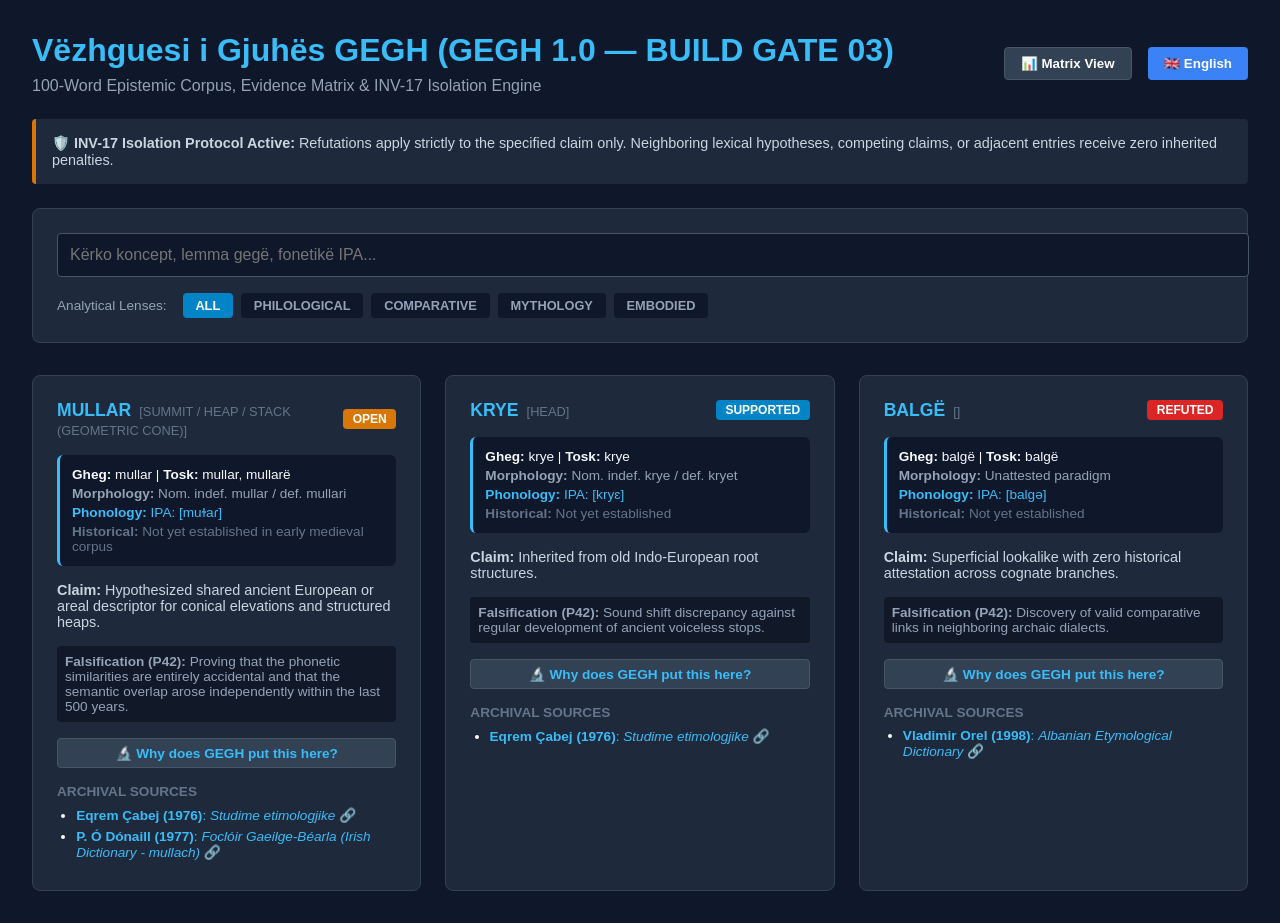
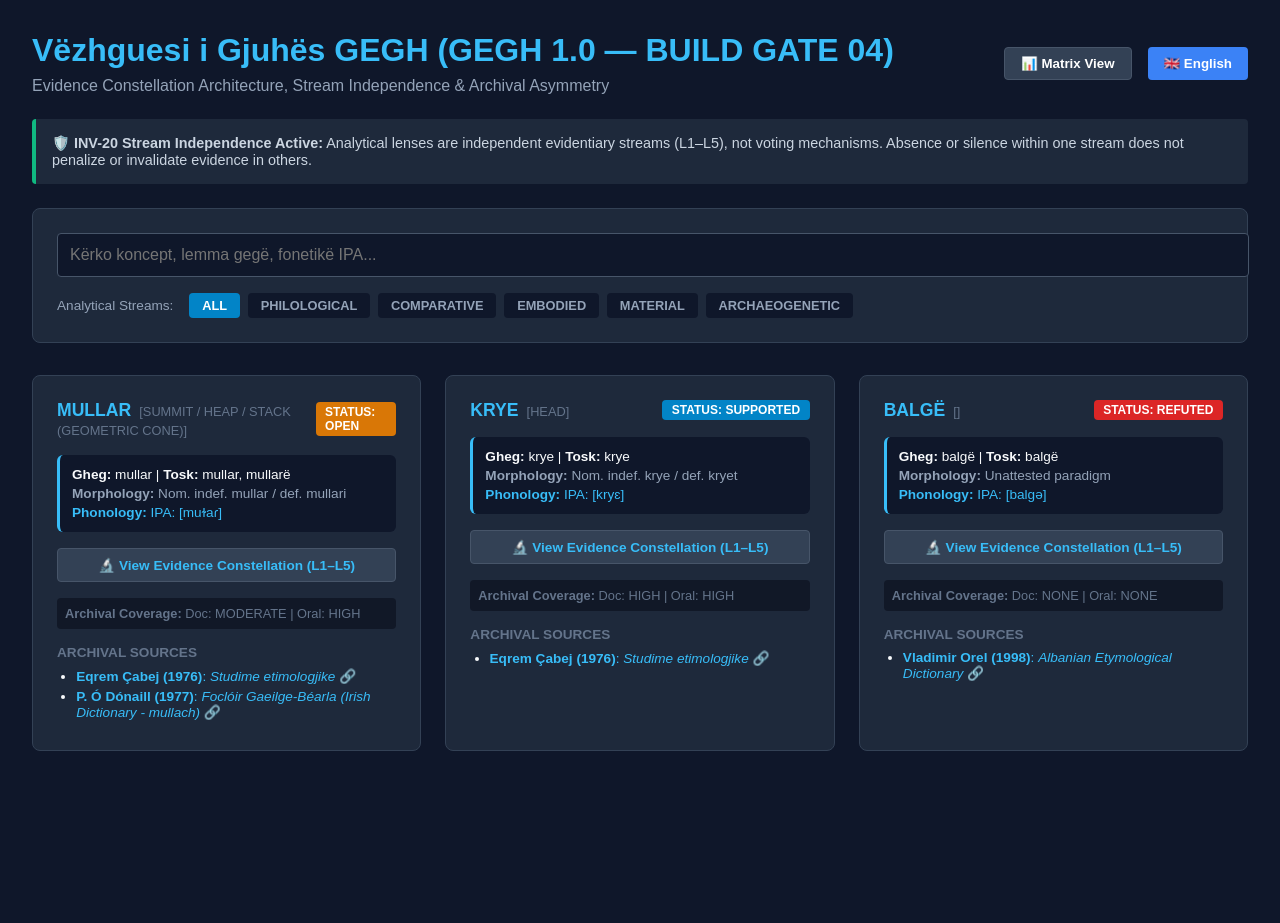
Before and after one commit to Erionxh/gegh-di-explorer, a Next.js app: page / in a window 1280 px wide. After the commit the page ends 864 px from the top, so only its background shows below. Built offline with nearby package versions, Linux system fonts and the light colour scheme.

Commit message:
Update page.js

```diff
--- a/app/page.js
+++ b/app/page.js
@@ -8,17 +8,22 @@ export default function Home() {
   const [searchTerm, setSearchTerm] = useState('');
   const [selectedLens, setSelectedLens] = useState('all');
   const [viewMode, setViewMode] = useState('cards');
-  const [activeWhy, setActiveWhy] = useState(null); // INV-17 Rationale Drawer
+  const [activeConstellation, setActiveConstellation] = useState(null);
   const t = translations[lang];
 
   const filteredData = lexicalCorpus.filter(item => {
+    const lemmaStr = item.lemma || '';
+    const conceptStr = item.concept || '';
+    const idStr = item.id || '';
+    const ghegArr = item.attestations?.gheg || [];
+
     const matchesSearch =
-      item.lemma.toLowerCase().includes(searchTerm.toLowerCase()) ||
-      item.concept.toLowerCase().includes(searchTerm.toLowerCase()) ||
-      item.id.toLowerCase().includes(searchTerm.toLowerCase()) ||
-      item.attestations.gheg.some(g => g.toLowerCase().includes(searchTerm.toLowerCase()));
+      lemmaStr.toLowerCase().includes(searchTerm.toLowerCase()) ||
+      conceptStr.toLowerCase().includes(searchTerm.toLowerCase()) ||
+      idStr.toLowerCase().includes(searchTerm.toLowerCase()) ||
+      ghegArr.some(g => g.toLowerCase().includes(searchTerm.toLowerCase()));
 
-    const matchesLens = selectedLens === 'all' || item.lenses.includes(selectedLens);
+    const matchesLens = selectedLens === 'all' || item.lenses?.includes(selectedLens);
 
     return matchesSearch && matchesLens;
   });
@@ -26,9 +31,11 @@ export default function Home() {
   const getStatusColor = (status) => {
     switch(status) {
       case 'SUPPORTED': return '#0284c7';
+      case 'OBSERVATION_SUPPORTED': return '#10b981';
       case 'OPEN': return '#d97706';
       case 'DISPUTED': return '#ca8a04';
       case 'REFUTED': return '#dc2626';
+      case 'NO_RELEVANT_EVIDENCE': return '#64748b';
       default: return '#64748b';
     }
   };
@@ -38,8 +45,8 @@ export default function Home() {
       {/* Header */}
       <div style={{ display: 'flex', justifyContent: 'space-between', alignItems: 'center', marginBottom: '1.5rem' }}>
         <div>
-          <h1 style={{ margin: 0, color: '#38bdf8' }}>{t.title} (GEGH 1.0 — BUILD GATE 03)</h1>
-          <p style={{ margin: '0.5rem 0 0', color: '#94a3b8' }}>100-Word Epistemic Corpus, Evidence Matrix & INV-17 Isolation Engine</p>
+          <h1 style={{ margin: 0, color: '#38bdf8' }}>{t.title} (GEGH 1.0 — BUILD GATE 04)</h1>
+          <p style={{ margin: '0.5rem 0 0', color: '#94a3b8' }}>Evidence Constellation Architecture, Stream Independence & Archival Asymmetry</p>
         </div>
         <div style={{ display: 'flex', gap: '1rem' }}>
           <button
@@ -57,9 +64,9 @@ export default function Home() {
         </div>
       </div>
 
-      {/* INV-17 Rule Notice Banner */}
-      <div style={{ background: '#1e293b', borderLeft: '4px solid #d97706', padding: '1rem', borderRadius: '4px', marginBottom: '1.5rem', fontSize: '0.9rem', color: '#cbd5e1' }}>
-        <strong>🛡️ INV-17 Isolation Protocol Active:</strong> Refutations apply strictly to the specified claim only. Neighboring lexical hypotheses, competing claims, or adjacent entries receive zero inherited penalties.
+      {/* INV-20 Notice Banner */}
+      <div style={{ background: '#1e293b', borderLeft: '4px solid #10b981', padding: '1rem', borderRadius: '4px', marginBottom: '1.5rem', fontSize: '0.9rem', color: '#cbd5e1' }}>
+        <strong>🛡️ INV-20 Stream Independence Active:</strong> Analytical lenses are independent evidentiary streams (L1–L5), not voting mechanisms. Absence or silence within one stream does not penalize or invalidate evidence in others.
       </div>
 
       {/* Search & Lenses */}
@@ -73,8 +80,8 @@ export default function Home() {
         />
 
         <div style={{ display: 'flex', gap: '0.5rem', flexWrap: 'wrap', alignItems: 'center' }}>
-          <span style={{ color: '#94a3b8', fontSize: '0.85rem', marginRight: '0.5rem' }}>Analytical Lenses:</span>
-          {['all', 'philological', 'comparative', 'mythology', 'embodied'].map((lens) => (
+          <span style={{ color: '#94a3b8', fontSize: '0.85rem', marginRight: '0.5rem' }}>Analytical Streams:</span>
+          {['all', 'philological', 'comparative', 'embodied', 'material', 'archaeogenetic'].map((lens) => (
             <button
               key={lens}
               onClick={() => setSelectedLens(lens)}
@@ -98,7 +105,7 @@ export default function Home() {
 
       {/* Conditional View */}
       {viewMode === 'cards' ? (
-        <div style={{ display: 'grid', gridTemplateColumns: 'repeat(auto-fit, minmax(360px, 1fr))', gap: '1.5rem' }}>
+        <div style={{ display: 'grid', gridTemplateColumns: 'repeat(auto-fit, minmax(380px, 1fr))', gap: '1.5rem' }}>
           {filteredData.map((item) => (
             <div key={item.id} style={{ background: '#1e293b', padding: '1.5rem', borderRadius: '8px', border: '1px solid #334155', display: 'flex', flexDirection: 'column', gap: '1rem' }}>
               <div style={{ display: 'flex', justifyContent: 'space-between', alignItems: 'center' }}>
@@ -107,49 +114,55 @@ export default function Home() {
                   <span style={{ color: '#64748b', fontSize: '0.8rem', marginLeft: '0.5rem' }}>[{item.concept}]</span>
                 </div>
                 <span style={{ background: getStatusColor(item.status), padding: '0.2rem 0.6rem', borderRadius: '4px', fontSize: '0.75rem', fontWeight: 'bold', textTransform: 'uppercase', color: '#fff' }}>
-                  {item.status}
+                  Status: {item.status}
                 </span>
               </div>
 
-              {/* Attestation & Phonology Matrix */}
+              {/* Attestation & Phonology */}
               <div style={{ background: '#0f172a', padding: '0.75rem', borderRadius: '6px', fontSize: '0.85rem', color: '#f8fafc', borderLeft: '3px solid #38bdf8', display: 'flex', flexDirection: 'column', gap: '0.25rem' }}>
-                <div><strong>Gheg:</strong> {item.attestations.gheg.join(', ')} | <strong>Tosk:</strong> {item.attestations.tosk.join(', ')}</div>
-                <div style={{ color: '#94a3b8' }}><strong>Morphology:</strong> {item.attestations.morphology}</div>
-                <div style={{ color: '#38bdf8' }}><strong>Phonology:</strong> {item.attestations.phonology}</div>
-                <div style={{ color: '#64748b' }}><strong>Historical:</strong> {item.attestations.historical[0]}</div>
+                <div><strong>Gheg:</strong> {item.attestations?.gheg?.join(', ')} | <strong>Tosk:</strong> {item.attestations?.tosk?.join(', ')}</div>
+                <div style={{ color: '#94a3b8' }}><strong>Morphology:</strong> {item.attestations?.morphology}</div>
+                <div style={{ color: '#38bdf8' }}><strong>Phonology:</strong> {item.attestations?.phonology}</div>
               </div>
 
-              {/* Claims & Hypotheses */}
-              <div style={{ fontSize: '0.9rem', color: '#cbd5e1' }}>
-                <strong>Claim:</strong> {item.claims[0].description}
-              </div>
-
-              <div style={{ fontSize: '0.85rem', color: '#94a3b8', background: '#111827', padding: '0.5rem', borderRadius: '4px' }}>
-                <strong>Falsification (P42):</strong> {item.falsificationCondition}
-              </div>
-
-              {/* "Why?" Interactive Rationale Button */}
+              {/* Evidence Constellation Preview */}
               <div>
                 <button
-                  onClick={() => setActiveWhy(activeWhy === item.id ? null : item.id)}
-                  style={{ width: '100%', padding: '0.4rem', background: '#334155', color: '#38bdf8', border: '1px solid #475569', borderRadius: '4px', cursor: 'pointer', fontSize: '0.85rem', fontWeight: 'bold' }}
+                  onClick={() => setActiveConstellation(activeConstellation === item.id ? null : item.id)}
+                  style={{ width: '100%', padding: '0.5rem', background: '#334155', color: '#38bdf8', border: '1px solid #475569', borderRadius: '4px', cursor: 'pointer', fontSize: '0.85rem', fontWeight: 'bold' }}
                 >
-                  {activeWhy === item.id ? '🔬 Hide Rationale ("Why?")' : '🔬 Why does GEGH put this here?'}
+                  {activeConstellation === item.id ? '🔬 Hide Evidence Constellation' : '🔬 View Evidence Constellation (L1–L5)'}
                 </button>
 
-                {activeWhy === item.id && (
-                  <div style={{ background: '#0b0f19', padding: '0.75rem', borderRadius: '4px', marginTop: '0.5rem', fontSize: '0.85rem', color: '#94a3b8', border: '1px dashed #38bdf8' }}>
-                    <strong style={{ color: '#f8fafc' }}>Epistemic Rationale:</strong> {item.whyRationale}
+                {activeConstellation === item.id && item.evidenceConstellation && (
+                  <div style={{ background: '#0b0f19', padding: '0.75rem', borderRadius: '4px', marginTop: '0.5rem', fontSize: '0.8rem', color: '#94a3b8', border: '1px dashed #38bdf8', display: 'flex', flexDirection: 'column', gap: '0.5rem' }}>
+                    <strong style={{ color: '#f8fafc' }}>Evidence Constellation Matrix:</strong>
+                    {Object.entries(item.evidenceConstellation.streams).map(([streamName, streamData]) => (
+                      <div key={streamName} style={{ background: '#111827', padding: '0.4rem', borderRadius: '4px', borderLeft: `3px solid ${getStatusColor(streamData.state)}` }}>
+                        <div style={{ display: 'flex', justifyContent: 'space-between', color: '#f8fafc', fontWeight: 'bold' }}>
+                          <span>{streamName}</span>
+                          <span style={{ color: getStatusColor(streamData.state) }}>{streamData.state}</span>
+                        </div>
+                        <div style={{ fontSize: '0.75rem', color: '#94a3b8', marginTop: '0.2rem' }}>{streamData.description}</div>
+                      </div>
+                    ))}
                   </div>
                 )}
               </div>
+
+              {/* Archival Asymmetry summary */}
+              {item.archivalAsymmetry && (
+                <div style={{ fontSize: '0.8rem', color: '#64748b', background: '#111827', padding: '0.5rem', borderRadius: '4px' }}>
+                  <strong>Archival Coverage:</strong> Doc: {item.archivalAsymmetry.documentaryCoverage} | Oral: {item.archivalAsymmetry.oralCoverage}
+                </div>
+              )}
 
               <div>
                 <h4 style={{ margin: '0 0 0.5rem 0', fontSize: '0.85rem', color: '#64748b', textTransform: 'uppercase' }}>
                   Archival Sources
                 </h4>
                 <ul style={{ margin: 0, paddingLeft: '1.2rem', fontSize: '0.85rem' }}>
-                  {item.sources.map((src, idx) => (
+                  {item.sources?.map((src, idx) => (
                     <li key={idx} style={{ marginBottom: '0.35rem' }}>
                       <a href={src.url} target="_blank" rel="noopener noreferrer" style={{ color: '#38bdf8', textDecoration: 'none' }}>
                         <strong>{src.author} ({src.year})</strong>: <em>{src.work}</em> 🔗
@@ -166,29 +179,29 @@ export default function Home() {
           <table style={{ width: '100%', borderCollapse: 'collapse', textAlign: 'left', fontSize: '0.9rem' }}>
             <thead>
               <tr style={{ background: '#0f172a', color: '#38bdf8', borderBottom: '1px solid #334155' }}>
-                <th style={{ padding: '1rem' }}>Concept / Lemma</th>
+                <th style={{ padding: '1rem' }}>Lemma / Concept</th>
                 <th style={{ padding: '1rem' }}>Gheg Attestation</th>
-                <th style={{ padding: '1rem' }}>Tosk Attestation</th>
                 <th style={{ padding: '1rem' }}>Status</th>
-                <th style={{ padding: '1rem' }}>PIE Ref</th>
-                <th style={{ padding: '1rem' }}>Sanskrit</th>
-                <th style={{ padding: '1rem' }}>Latin</th>
+                <th style={{ padding: '1rem' }}>L1 Philological</th>
+                <th style={{ padding: '1rem' }}>L2 Embodied</th>
+                <th style={{ padding: '1rem' }}>L3 Comparative</th>
+                <th style={{ padding: '1rem' }}>L5 Archaeogenetic</th>
               </tr>
             </thead>
             <tbody>
               {filteredData.map((item) => (
                 <tr key={item.id} style={{ borderBottom: '1px solid #334155', color: '#cbd5e1' }}>
                   <td style={{ padding: '1rem', fontWeight: 'bold', color: '#38bdf8' }}>{item.lemma} <span style={{ color: '#64748b', fontSize: '0.8rem' }}>({item.concept})</span></td>
-                  <td style={{ padding: '1rem', color: '#f8fafc', fontWeight: 'bold' }}>{item.attestations.gheg.join(', ')}</td>
-                  <td style={{ padding: '1rem', color: '#cbd5e1' }}>{item.attestations.tosk.join(', ')}</td>
+                  <td style={{ padding: '1rem', color: '#f8fafc', fontWeight: 'bold' }}>{item.attestations?.gheg?.join(', ')}</td>
                   <td style={{ padding: '1rem' }}>
                     <span style={{ background: getStatusColor(item.status), padding: '0.2rem 0.5rem', borderRadius: '4px', fontSize: '0.75rem', color: '#fff', fontWeight: 'bold' }}>
                       {item.status}
                     </span>
                   </td>
-                  <td style={{ padding: '1rem' }}>{item.matrix.pie}</td>
-                  <td style={{ padding: '1rem' }}>{item.matrix.sanskrit}</td>
-                  <td style={{ padding: '1rem' }}>{item.matrix.latin}</td>
+                  <td style={{ padding: '1rem', fontSize: '0.8rem' }}>{item.evidenceConstellation?.streams?.PHILOLOGICAL?.state || 'N/A'}</td>
+                  <td style={{ padding: '1rem', fontSize: '0.8rem' }}>{item.evidenceConstellation?.streams?.EMBODIED?.state || 'N/A'}</td>
+                  <td style={{ padding: '1rem', fontSize: '0.8rem' }}>{item.evidenceConstellation?.streams?.COMPARATIVE?.state || 'N/A'}</td>
+                  <td style={{ padding: '1rem', fontSize: '0.8rem' }}>{item.evidenceConstellation?.streams?.ARCHAEOGENETIC?.state || 'N/A'}</td>
                 </tr>
               ))}
             </tbody>
```
